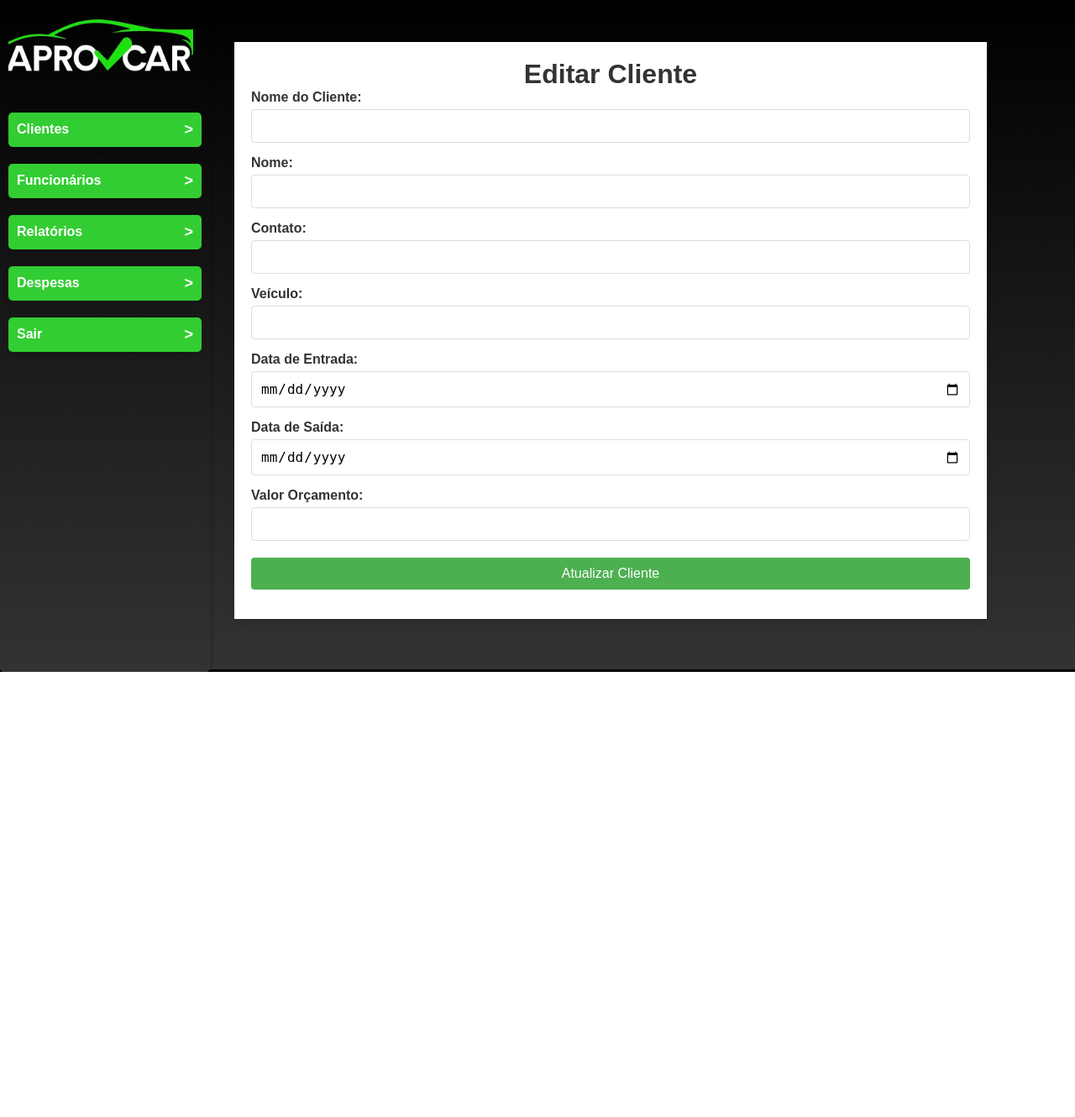
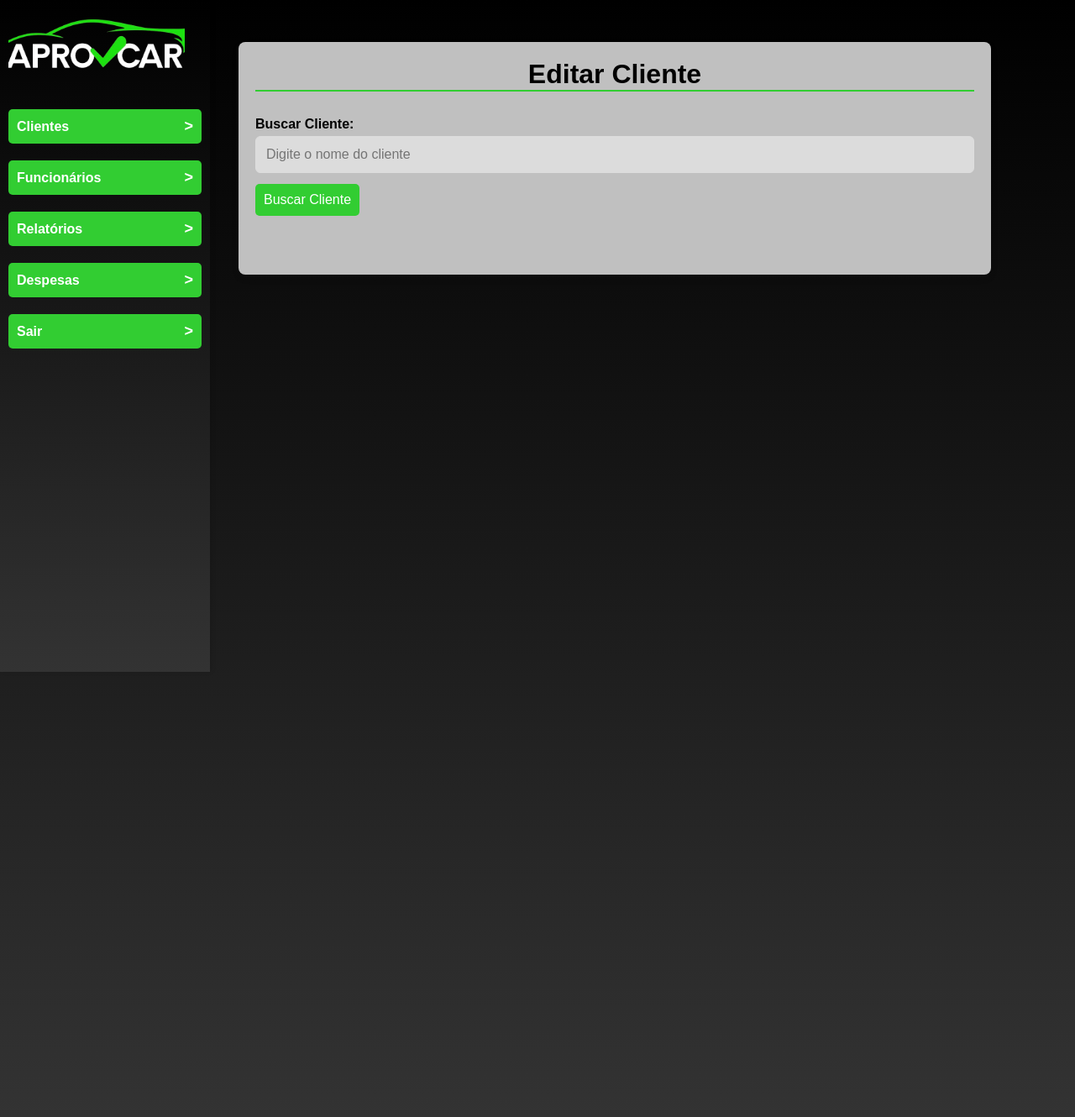
Before and after one commit to igorlds07/Aprovcar, a Flask app: page /editar in a window 1280 px wide. Shown: the whole page at 84% size. Before the commit the page ends 800 px from the top, so only its background shows below. Run offline with Flask 2, Linux system fonts and the light colour scheme.

Commit message:
rota editar cliente
refatorando e e organizando o projeto conforme o pediddo do cliente

```diff
--- a/main.py
+++ b/main.py
@@ -107,58 +107,45 @@ def cadastrar():
 # Rota para editar os clientes já cadastrados no BANCO DE DADOS
 @app.route('/editar', methods=['GET', 'POST'])
 def editar_cliente():
-    """  Função para editar as informações de um cliente já cadastrado.
-    Recebe o nome do cliente, busca os dados no banco de dados e permite ao administrador atualizar as informações."""
+    """Editar informações de um cliente cadastrado"""
 
+    conexao = conexao_bd()
     cliente = None
-    error = []
-    conexao = conexao_bd()  # Chama a função para obter a conexão  com o Banco de dados
 
-    # condição para atualizar o cliente
+    if request.method == 'GET' and 'cliente' in request.args:
+        nome_cliente = request.args.get('cliente')
+        cursor = conexao.cursor()
+        cursor.execute("SELECT * FROM vendas WHERE nome = %s", (nome_cliente,))
+        cliente = cursor.fetchone()
+        cursor.close()
+        conexao.close()
+
+        if not cliente:
+            flash('Cliente não encontrado!', 'error')
+            return redirect(url_for('editar_cliente'))
+
     if request.method == 'POST':
-        cliente = request.form['cliente']
+        nome_original = request.form['cliente_original']
         nome = request.form['nome']
         contato = request.form['contato']
-        veiculo = request.form['veiculo']
-        data_entrada = request.form['data_entrada']
-        data_saida = request.form['data_saida']
-        valor_orcamentos = request.form['valor_orcamento']
-        valor_orcamento = float(valor_orcamentos)
-
-        # Condição para verificar se houve conexão com o banco de dados
-        if conexao is None:
-            return render_template('editar.html', error=['Erro na conexão com o banco de dados.'])
+        cpf = request.form['cpf']
+        data_nascimento = request.form['data_nascimento']
+        data_venda = request.form['data_venda']
+        email = request.form['email']
 
         cursor = conexao.cursor()
-        cursor.execute("SELECT * FROM clientes WHERE nome = %s", (cliente,))
+        cursor.execute("""UPDATE vendas SET nome = %s, contato = %s, cpf = %s, data_nascimento = %s,
+                          data_venda = %s, email = %s WHERE nome = %s""",
+                       (nome, contato, cpf, data_nascimento, data_venda, email, nome_original))
+        conexao.commit()
 
-        cliente_existente = cursor.fetchone()
-        print(cliente_existente)
-        # UPDATE
-        if cliente_existente:
+        cursor.close()
+        conexao.close()
 
-            # Comando em SQL para atualizar o cliente escolhido
-            cursor.execute("""UPDATE clientes SET nome = %s, contato = %s, veiculo = %s, data_entrada = %s,
-                          data_saida = %s, valor_orcamento = %s WHERE nome = %s""",
-                           (nome, contato, veiculo, data_entrada, data_saida, valor_orcamento, cliente))
-            conexao.commit()
+        flash('Cliente atualizado com sucesso!', 'success')
+        return redirect(url_for('editar_cliente'))
 
-            cursor.close()
-            conexao.close()  # Fecha a conexão com o  banco de dados
-
-            flash('Cliente atualizado com sucesso!', 'success')  # Mensagem de sucesso com flash
-            return redirect(url_for('editar_cliente'))  # Redireciona para o formulário de edição novamente
-
-        else:
-            cursor.close()  # Fechar o cursor se o cliente não for encontrado
-
-            conexao.close()  # Fechar a conexão
-
-            flash('Cliente não encontrado!', 'error')  # Mensagem de erro com flash
-
-            return redirect(url_for('editar_cliente'))  # Redi
-
-    return render_template('editar.html', cliente=None)  # Retorna a página e edição de clientes
+    return render_template('editar.html', cliente=cliente)
 
 
 # Rota para excluir clientes no banco de dados
@@ -181,7 +168,7 @@ def excluir_cliente():
             cursor = conexao.cursor()
 
             # DELETE
-            cursor.execute('SELECT * FROM clientes WHERE nome = %s;', (nome_cliente,))
+            cursor.execute('SELECT * FROM vendas WHERE nome = %s;', (nome_cliente,))
             cliente = cursor.fetchone()
             print(cliente)
 
@@ -192,7 +179,7 @@ def excluir_cliente():
 
                     cursor = conexao.cursor()
                     # Comando em SQL para deletar o cliente
-                    comando = f'DELETE FROM clientes WHERE nome = "{nome_cliente}"'
+                    comando = f'DELETE FROM vendas WHERE nome = "{nome_cliente}"'
                     cursor.execute(comando)
                     print(f'excluindo cliente {nome_cliente}')
 
--- a/templates/editar.html
+++ b/templates/editar.html
@@ -5,12 +5,6 @@
     <meta name="viewport" content="width=device-width, initial-scale=1.0">
     <title>Editar Cliente</title>
     <style>
-        /* Estilo para o conteúdo da página */
-        .main-content {
-            margin-left: 80px; /* Garante um espaço para os botões à esquerda */
-            padding: 20px;
-        }
-
         * {
             margin: 0;
             padding: 0;
@@ -18,166 +12,156 @@
         }
 
         body {
+            height: 150vh;
             font-family: Arial, sans-serif;
             background: linear-gradient(to bottom, #000000, #333333);
-            margin-bottom: 60px;
-        }
-
-        .menu {
-            position: fixed;
-            top: 10px;
-            left: 10px;
-            padding: 10px;
-            border-radius: 5px;
-            display: flex;
-            flex-direction: column; /* Organiza os botões verticalmente */
-            gap: 10px; /* Espaçamento entre os botões */
-        }
-
-        .menu button {
-            background-color: linear-gradient(to bottom, #000000, #333333);
-            color: white;
-            border: none;
-            padding: 12px 15px;
-            font-size: 16px;
-            font-weight: bold;
-            cursor: pointer;
-            border-radius: 8px;
-            box-shadow: 0px 4px 6px rgba(0, 0, 0, 0.1);
-            transition: background-color 0.3s ease, transform 0.2s ease;
-        }
-
-        .menu button:hover {
-            background-color: #0056b3;
-            transform: scale(1.05);
+            color: #000;
+            margin-bottom: 80px;
         }
 
         .container {
             width: 70%;
             margin: 50px auto;
-            margin-right: 105px;
-            background-color: #fff;
+            max-width: 900px; /* Largura máxima do formulário */
+            margin-right: 100px;
+            background-color: #C0C0C0;
             padding: 20px;
+            padding-bottom: 50px;
+            border-radius: 8px;
             box-shadow: 0 4px 8px rgba(0, 0, 0, 0.1);
         }
 
         h1 {
             text-align: center;
-            color: #333;
-
+            color: #000000;
+            margin-bottom: 30px;
+            border-bottom: 2px solid #32CD32;
         }
 
         .form-group {
-            margin-bottom: 15px;
+            margin-bottom: 20px;
         }
 
         .form-group label {
             display: block;
             font-weight: bold;
-            color: #333;
+            color: #000000;
         }
 
         .form-group input {
             width: 100%;
-            padding: 10px;
+            padding: 12px;
             margin-top: 5px;
             border: 1px solid #ddd;
-            border-radius: 4px;
+            border-radius: 6px;
             font-size: 16px;
+            color: #000000;
+            background-color: #DCDCDC;
         }
 
-        .form-group input[type="submit"] {
-            background-color: #4CAF50;
+        .form-group input[type="submit"], .form-group button {
+            background-color: #32CD32;
             color: white;
             border: none;
             cursor: pointer;
-        }
-
-        .form-group input[type="submit"]:hover {
-            background-color: #45a049;
-        }
-
-        .error {
-            color: red;
-            text-align: center;
-            font-size: 14px;
-        }
-
-        .messages {
-            text-align: center;
-            margin: 0 auto 20px auto;
-            max-width: 80%;
-        }
-
-        .alert {
-            padding: 15px;
-            margin-bottom: 10px;
+            padding: 10px 15px;
             border-radius: 5px;
             font-size: 16px;
         }
 
-        .alert-success {
-            background-color: #28a745;
-            color: white;
+        .form-group button {
+            background-color: #32CD32;
+            padding: 10px;
+            margin-top: 13px;
         }
 
-        .alert-error {
-            background-color: #dc3545;
-            color: white;
+        .form-group input[type="submit"]:hover {
+            background-color: #008000;
+        }
+
+        .form-group button:hover {
+            background-color: #008000;
+        }
+
+        .flash-message {
+            padding: 10px;
+            margin-bottom: 15px;
+            border-radius: 5px;
+            font-weight: bold;
+            text-align: center;
+        }
+
+        .flash-message.success {
+            background-color: #008000;
+            color: #fff;
+            border: 1px solid #a5d6a7;
+            animation: fadeOut 6s forwards; /* A mensagem desaparecerá após 6 segundos */
+        }
+
+        .flash-message.error {
+            background-color: #ffebee;
+            color: #c62828;
+            border: 1px solid #ef9a9a;
+            animation: fadeOut 6s forwards; /* A mensagem desaparecerá após 6 segundos */
+        }
+        /* Animações */
+        @keyframes fadeOut {
+            0% {
+                opacity: 1;
+                visibility: visible;
+            }
+            100% {
+                opacity: 0;
+                visibility: hidden;
+                top: -50px;
+            }
+        }
+
+        /* Responsividade */
+        @keyframes fadeIn {
+            0% {
+                opacity: 0;
+                visibility: hidden;
+            }
+            100% {
+                opacity: 1;
+                visibility: visible;
+            }
         }
     </style>
 </head>
 <body>
-    <div class="menu">
-        <label>
-            <button>Clientes</button>
-            <div class="submenu">
-                <a href="/cadastro">Cadastrar Cliente</a>
-                <a href="/editar">Editar Cliente</a>
-                <a href="/excluir_cliente">Excluir Cliente</a>
-                <a href="/clientes">Visualizar Clientes</a>
-            </div>
-        </label>
-        <label>
-            <button>Funcionários</button>
-            <div class="submenu">
-                <a href="/funcionarios">Cadastrar Funcionário</a>
-                <a href="/editar_funcionario">Editar Funcionário</a>
-                <a href="/excluir_funcionario">Excluir Funcionário</a>
-                <a href="/funcionarios">Visualizar Funcionários</a>
-            </div>
-        </label>
-        <label>
-        <div class="submenu">
-            <a href="/relatorio_orcamentos">Relatórios Orçamentos</a>
-        </div>
-        </label>
-    </div>
-    <!-- Inclui o menu fixo -->
     {% include 'menu.html' %}
-    <!-- Exibir mensagens de sucesso ou erro -->
+
+    <div class="container">
+        <h1>Editar Cliente</h1>
+
         {% with messages = get_flashed_messages(with_categories=true) %}
         {% if messages %}
-    <div class="messages">
             {% for category, message in messages %}
-        <div class="alert alert-{{ category }}">
+                <div class="flash-message {{ category }}">
                     {{ message }}
                 </div>
             {% endfor %}
-    </div>
         {% endif %}
         {% endwith %}
 
-    <div class="container">
-        <h1>Editar Cliente</h1>
+        <!-- Formulário para buscar o cliente -->
+        <form action="/editar" method="GET">
+            <div class="form-group">
+                <label for="buscar_cliente">Buscar Cliente:</label>
+                <input type="text" id="buscar_cliente" name="cliente" placeholder="Digite o nome do cliente">
+                <button type="submit">Buscar Cliente</button>
+            </div>
+        </form>
+
+        <!-- Formulário de edição do cliente -->
+        {% if cliente %}
         <form action="/editar" method="POST">
-            <div class="form-group">
-                <label for="cliente">Nome do Cliente:</label>
-                <input type="text" id="cliente" name="cliente" value="{{ cliente[1] if cliente else '' }}" required>
-            </div>
+            <input type="hidden" name="cliente_original" value="{{ cliente[1] if cliente else '' }}">
 
             <div class="form-group">
-                <label for="nome">Nome:</label>
+                <label for="nome">Nome do Cliente:</label>
                 <input type="text" id="nome" name="nome" value="{{ cliente[1] if cliente else '' }}" required>
             </div>
 
@@ -187,29 +171,30 @@
             </div>
 
             <div class="form-group">
-                <label for="veiculo">Veículo:</label>
-                <input type="text" id="veiculo" name="veiculo" value="{{ cliente[3] if cliente else '' }}" required>
+                <label for="cpf">CPF:</label>
+                <input type="text" id="cpf" name="cpf" value="{{ cliente[3] if cliente else '' }}" required>
             </div>
 
             <div class="form-group">
-                <label for="data_entrada">Data de Entrada:</label>
-                <input type="date" id="data_entrada" name="data_entrada" value="{{ cliente[4] if cliente else '' }}" required>
+                <label for="data_nascimento">Data de Nascimento:</label>
+                <input type="date" id="data_nascimento" name="data_nascimento" value="{{ cliente[4] if cliente else '' }}" required>
             </div>
 
             <div class="form-group">
-                <label for="data_saida">Data de Saída:</label>
-                <input type="date" id="data_saida" name="data_saida" value="{{ cliente[5] if cliente else '' }}">
+                <label for="data_venda">Data da Venda:</label>
+                <input type="date" id="data_venda" name="data_venda" value="{{ cliente[5] if cliente else '' }}" required>
             </div>
 
             <div class="form-group">
-                <label for="valor_orcamento">Valor Orçamento:</label>
-                <input type="number" id="valor_orcamento" name="valor_orcamento" value="{{ cliente[6] if cliente else '' }}" required>
+                <label for="email">Email:</label>
+                <input type="email" id="email" name="email" value="{{ cliente[6] if cliente else '' }}">
             </div>
 
             <div class="form-group">
                 <input type="submit" value="Atualizar Cliente">
             </div>
         </form>
+        {% endif %}
     </div>
 </body>
 </html>
--- a/templates/index.html
+++ b/templates/index.html
@@ -75,14 +75,14 @@
             border: 1px solid #ddd;
             border-radius: 6px;
             font-size: 16px;
-            color: #696969;
+            color: #000000;
             background-color: #DCDCDC;
             transition: border-color 0.3s;
         }
 
         .form-group input:focus,
         .form-group select:focus {
-            border-color: #007bff;
+            border-color: #000000;
             outline: none;
         }
 
--- a/templates/menu.html
+++ b/templates/menu.html
@@ -7,8 +7,9 @@
     <style>
          /* Estilo para a logo */
         .logo {
-            width: 220px; /* Tamanho da logo */
+            width: 210px; /* Tamanho da logo */
             margin-bottom: 25px; /* Espaçamento abaixo da logo */
+            margin-right: 5px;
         }
         /* Estilo do menu fixo */
         .menu {
```
Also changed, not shown: templates/excluir_cliente.html (+19 -6 lines). Lines whose indentation alone changed are shown as unchanged.
